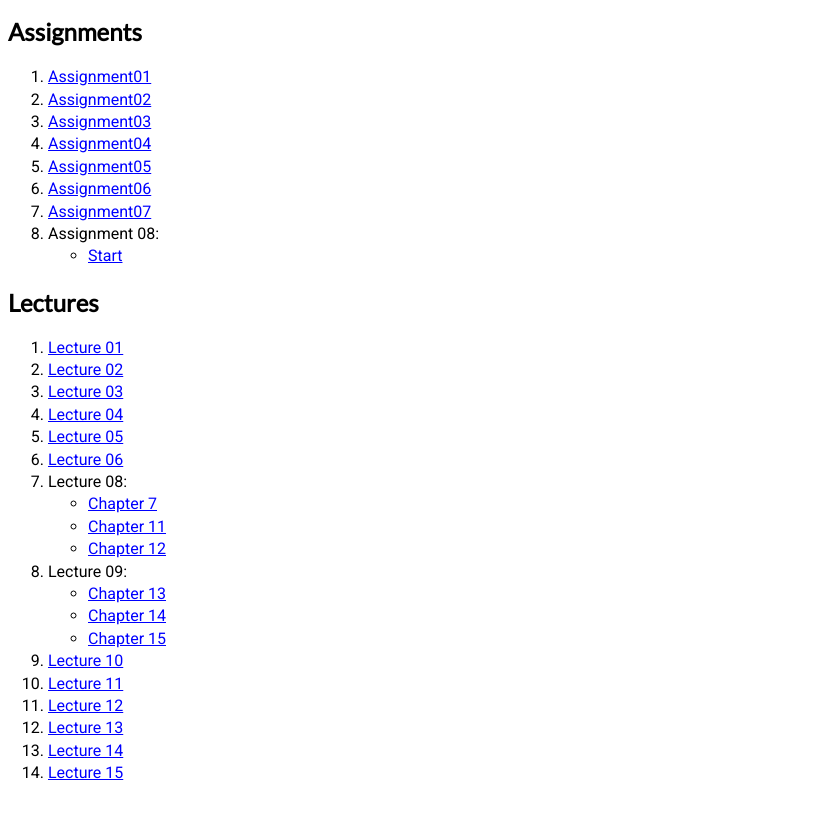
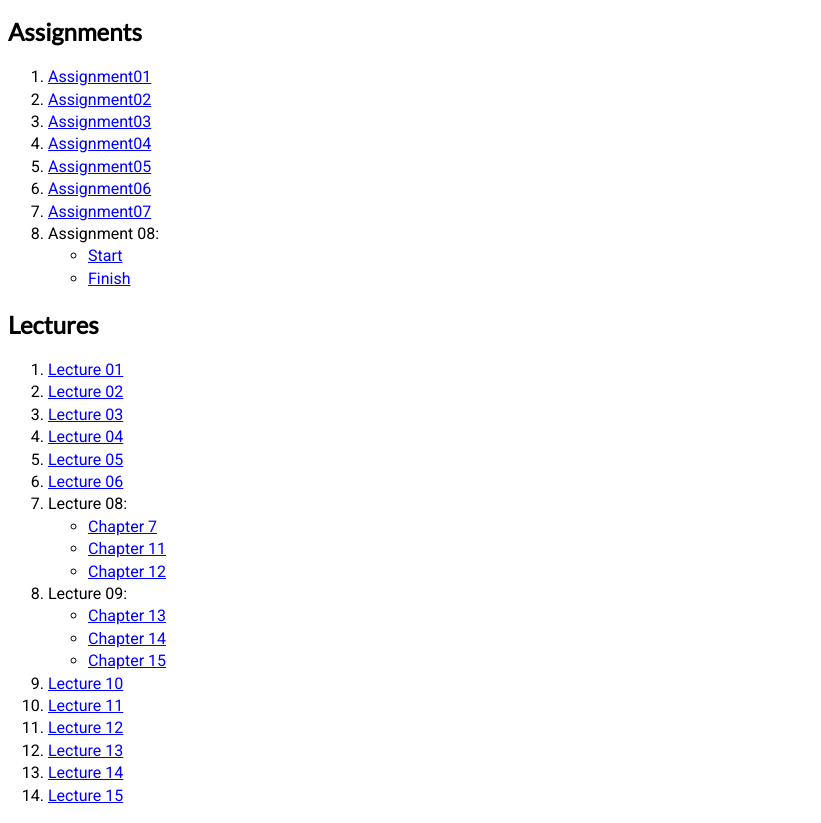
Before and after one commit to jboyer87/CIS2, a plain HTML site: page index.html in a window 1280 px wide. Shown: the part 107-930 px from the top of the page, without its empty margins (0-821 px from the left). Before the commit the page ends 908 px from the top, so only its background shows below. Drawn offline with Linux system fonts and the light colour scheme.

Commit message:
added assignment 8 to index page

```diff
--- a/index.html
+++ b/index.html
@@ -46,7 +46,7 @@
 		<li>Assignment 08:
 			<ul>
 				<li><a target="_blank" href="Assignments/Assignment08/01-Start/index.html">Start</a></li>
-				<!-- <li><a target="_blank" href="Assignments/Assignment08/02-Finish/index.html">Finish</a></li> -->
+				<li><a target="_blank" href="Assignments/Assignment08/02-Finish/index.html">Finish</a></li>
 			</ul>
 		</li>
 		<!-- <li><a target="_blank" href="Assignments/Assignment09/">Assignment09</a></li> -->
```
